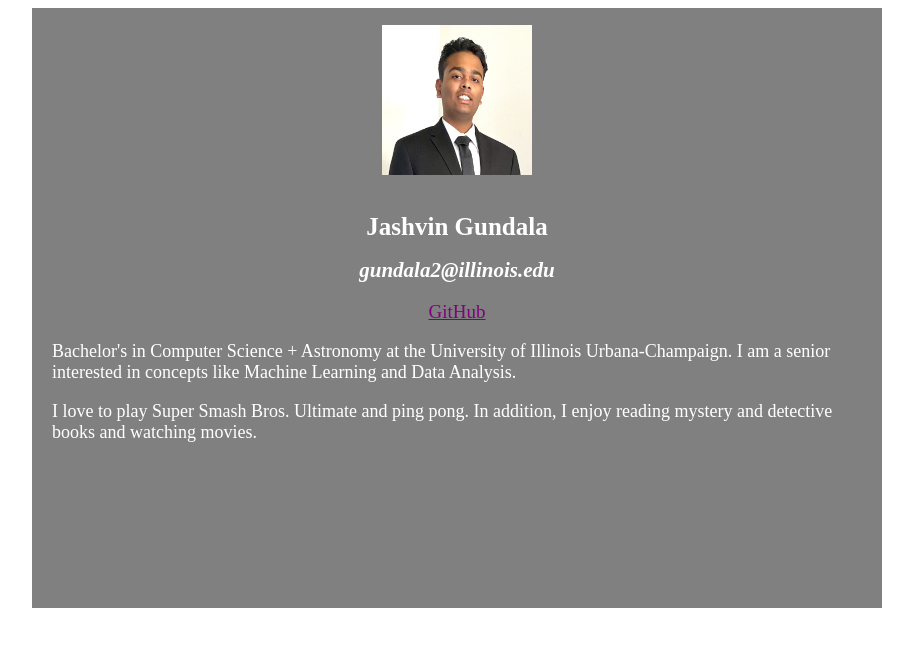
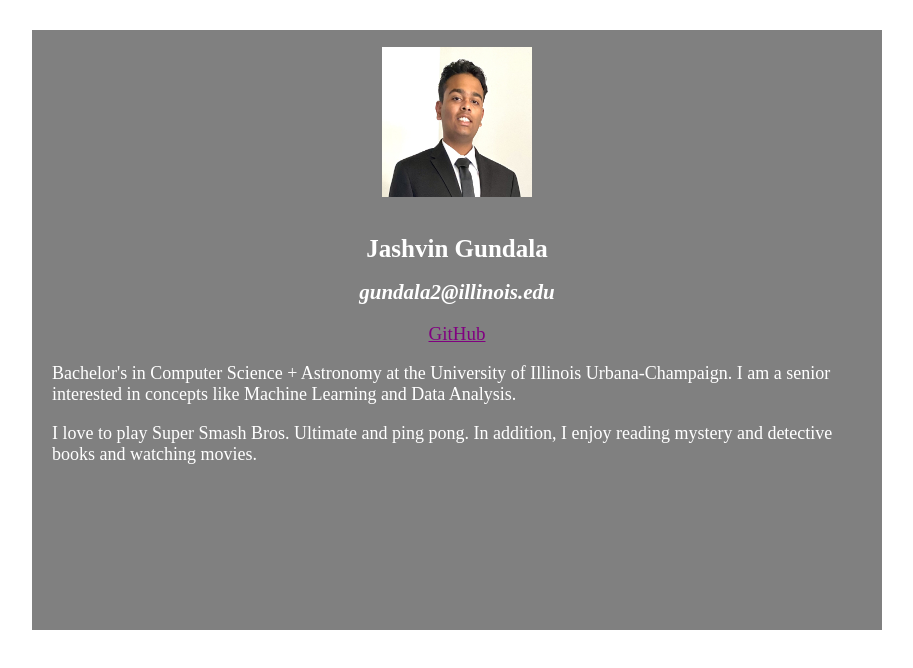
Before and after one commit to Jashvin0805/mp0, a website built with webpack: page src/index.html in a window 1280 px wide. Shown: the whole page, without its empty margins (183-1096 px from the left). Built offline with nearby package versions, Linux system fonts and the light colour scheme.

Commit message:
Removed <div> since it wasn't mentioned in the assignment.

```diff
--- a/src/css/main.css
+++ b/src/css/main.css
@@ -3,13 +3,13 @@ html {
     background-color: white;
 }
 
-div {
+body {
     text-align: center;
     background-color: gray;
     color: white;
     width: 850px;
     height: 600px;
-    margin: 0px auto;
+    margin: 30px auto;
 }
 
 img {
--- a/src/index.html
+++ b/src/index.html
@@ -10,7 +10,6 @@
 
 <body>
 
-  <div>
   <img src="assets/photo.jpg" alt="Jashvin Gundala's Photo" />
 
   <h1>
@@ -32,7 +31,6 @@
   <p>
     I love to play Super Smash Bros. Ultimate and ping pong. In addition, I enjoy reading mystery and detective books and watching movies.
   </p>
-  </div>
 
   <script src="bundle.js" type="text/javascript"></script>
 </body>
```
Lines whose indentation alone changed are shown as unchanged.
